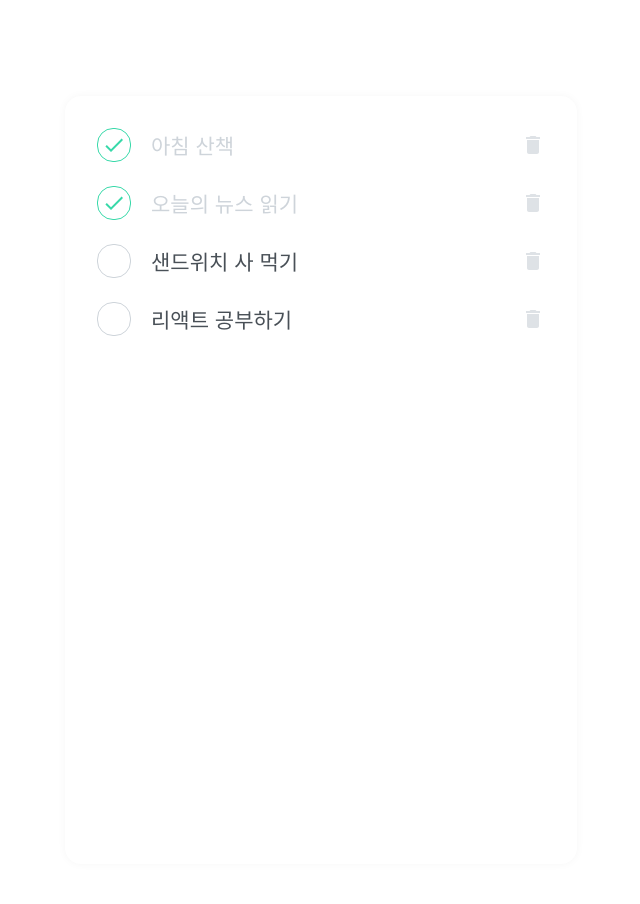
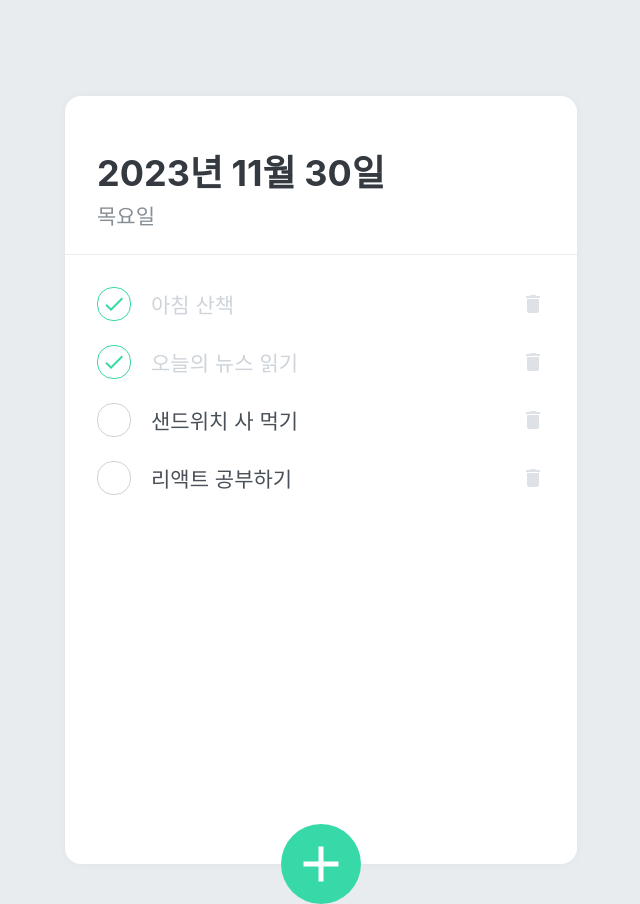
Before and after one commit to kyukong/react-to-do, a React (Create React App) app in the folder todo/: page / in a window 1280 px wide. Shown: the whole page, without its empty margins (319-959 px from the left). Built offline with nearby package versions, Linux system fonts and the light colour scheme.

Commit message:
feat: 헤더와 생성 버튼 컴포넌트 생성

```diff
--- a/todo/src/App.js
+++ b/todo/src/App.js
@@ -1,12 +1,24 @@
 import './App.css';
 import TodoList from "./components/TodoList";
 import TodoTemplate from "./components/TodoTemplate";
+import {createGlobalStyle} from "styled-components";
+import TodoHead from "./components/TodoHead";
+import TodoCreate from "./components/TodoCreate";
+
+const GlobalStyle = createGlobalStyle`
+  body {
+    background: #e9ecef;
+  }
+`;
 
 function App() {
     return (
         <div>
+            <GlobalStyle/>
             <TodoTemplate>
-                <TodoList />
+                <TodoHead/>
+                <TodoList/>
+                <TodoCreate/>
             </TodoTemplate>
         </div>
     );
--- /dev/null
+++ b/todo/src/components/TodoCreate.js
@@ -0,0 +1,108 @@
+import styled, {css} from "styled-components";
+import {MdAdd} from "react-icons/md";
+import {useState} from "react";
+
+const CircleButton = styled.div`
+  background: #38d9a9;
+
+  &:hover {
+    background: #63e6be;
+  }
+
+  &:active {
+    background: #20c997;
+  }
+
+  z-index: 5;
+  cursor: pointer;
+  width: 80px;
+  height: 80px;
+  align-items: center;
+  justify-content: center;
+  font-size: 60px;
+  position: absolute;
+  left: 50%;
+  bottom: 0px;
+  transform: translate(-50%, 50%);
+  color: white;
+  border-radius: 50%;
+  border: none;
+  outline: none;
+  display: flex;
+
+  transition: 0.125s all ease-in;
+  ${props =>
+          props.open &&
+          css`
+            background: #ff6b6b;
+
+            &:hover {
+              background: #ff8787;
+            }
+
+            &:active {
+              background: #fa5252;
+            }
+
+            transform: translate(-50%, 50%) rotate(45deg);
+          `}
+`;
+
+const InsertFormPositioner = styled.div`
+  width: 100%;
+  bottom: 0;
+  left: 0;
+  position: absolute;
+`;
+
+const InsertForm = styled.form`
+  background: #f8f9fa;
+  padding-left: 32px;
+  padding-top: 32px;
+  padding-right: 32px;
+  padding-bottom: 72px;
+
+  border-bottom-left-radius: 16px;
+  border-bottom-right-radius: 16px;
+  border-top: 1px solid #e9ecef;
+`;
+
+const Input = styled.input`
+  padding: 12px;
+  border-radius: 4px;
+  border: 1px solid #dee2e6;
+  width: 100%;
+  outline: none;
+  font-size: 18px;
+  box-sizing: border-box;
+`;
+
+function TodoCreate() {
+    const [open, setOpen] = useState(false);
+    const [value, setValue] = useState('');
+
+    const onToggle = () => setOpen(!open);
+    const onChange = e => setValue(e.target.value);
+
+    return (
+        <>
+            {open && (
+                <InsertFormPositioner>
+                    <InsertForm>
+                        <Input
+                            autoFocus
+                            onChange={onChange}
+                            value={value}
+                            placeholder="할 일을 입력 후, Enter 를 누르세요"
+                        />
+                    </InsertForm>
+                </InsertFormPositioner>
+            )}
+            <CircleButton onClick={onToggle} open={open}>
+                <MdAdd/>
+            </CircleButton>
+        </>
+    )
+}
+
+export default TodoCreate;
--- /dev/null
+++ b/todo/src/components/TodoHead.js
@@ -0,0 +1,40 @@
+import styled from "styled-components";
+
+const TodoHeadBlock = styled.div`
+  h1 {
+    margin: 0;
+    font-size: 36px;
+    color: #343a40;
+  }
+
+  .day {
+    margin-top: 4px;
+    color: #868e96;
+    font-size: 21px;
+  }
+
+  padding-top: 48px;
+  padding-left: 32px;
+  padding-right: 32px;
+  padding-bottom: 24px;
+  border-bottom: 1px solid #e9ecef;
+`;
+
+function TodoHead() {
+    const today = new Date();
+
+    const dateString = today.toLocaleString('ko-KR', {
+        year: 'numeric', month: 'long', day: 'numeric'
+    });
+
+    const dayName = today.toLocaleString('ko-KR', {weekday: 'long'});
+
+    return (
+        <TodoHeadBlock>
+            <h1>{dateString}</h1>
+            <div className="day">{dayName}</div>
+        </TodoHeadBlock>
+    )
+}
+
+export default TodoHead;
--- a/todo/src/components/TodoItem.js
+++ b/todo/src/components/TodoItem.js
@@ -19,6 +19,7 @@
   align-items: center;
   padding-top: 12px;
   padding-bottom: 12px;
+  // todo: hover 했을 때 쓰레기통 아이콘이 나타나기
 `;
 
 const CheckCircle = styled.div`
```
